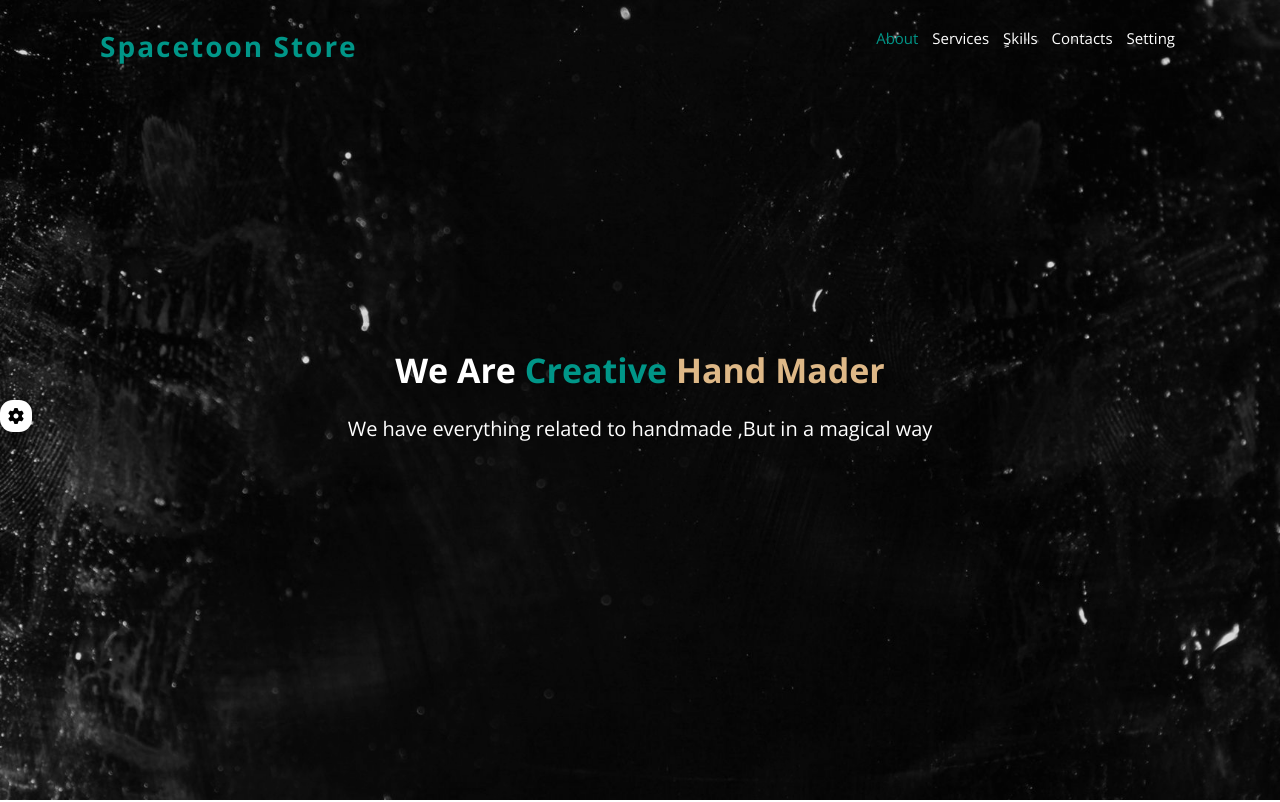
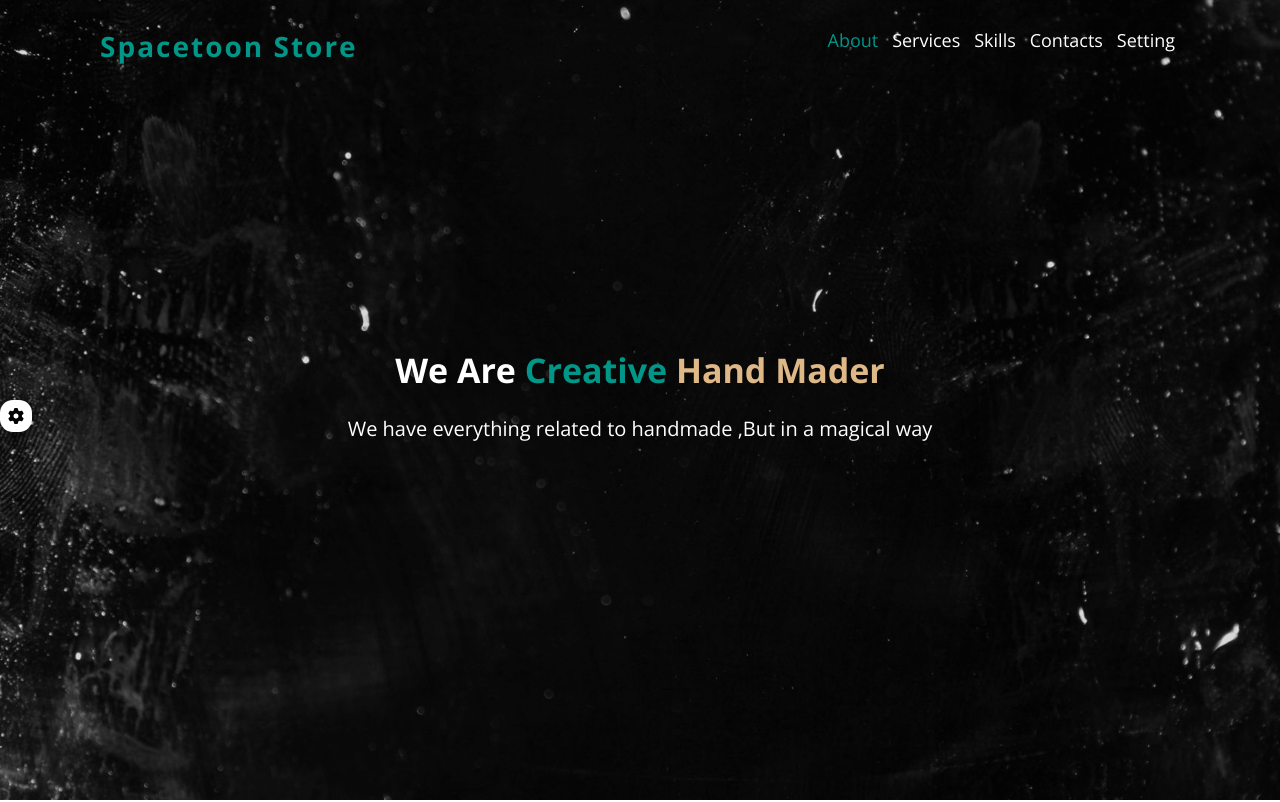
Before and after one commit to mohamedhamadagomaa/Spacetoon-Store, a plain HTML site: page index.html in a window 1280 px wide. Shown: the top 802 px of the page. Drawn offline with nearby package versions, Linux system fonts and the light colour scheme; files whose address does not match are found by name.

Commit message:
change some of fetures

```diff
--- a/css/main.css
+++ b/css/main.css
@@ -210,6 +210,7 @@ body {
 .header-area .links li {
   display: inline-block;
   margin-left: 10px;
+  font-size: 18px;
 }
 .header-area .links li a {
   color: white;
--- a/index.html
+++ b/index.html
@@ -62,7 +62,7 @@
           <ul class="links">
             <li><a href="#about-us" class="active">About</a></li>
             <li><a href="#services">Services</a></li>
-            <li><a href="#skills">ٍSkills</a></li>
+            <li><a href="#skills">Skills</a></li>
             <li><a href="#contacts">Contacts</a></li>
             <li><a class="setting-link" href="#setting">Setting</a></li>
           </ul>
```
